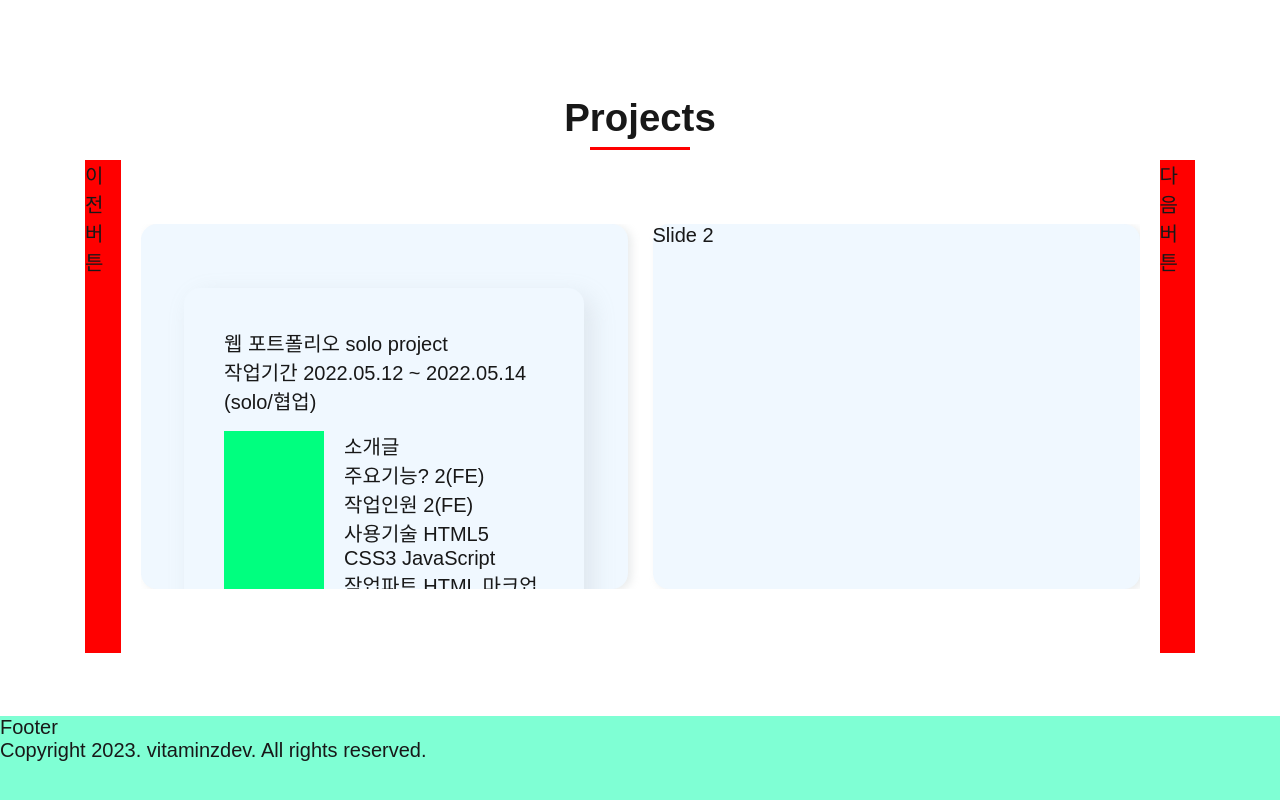
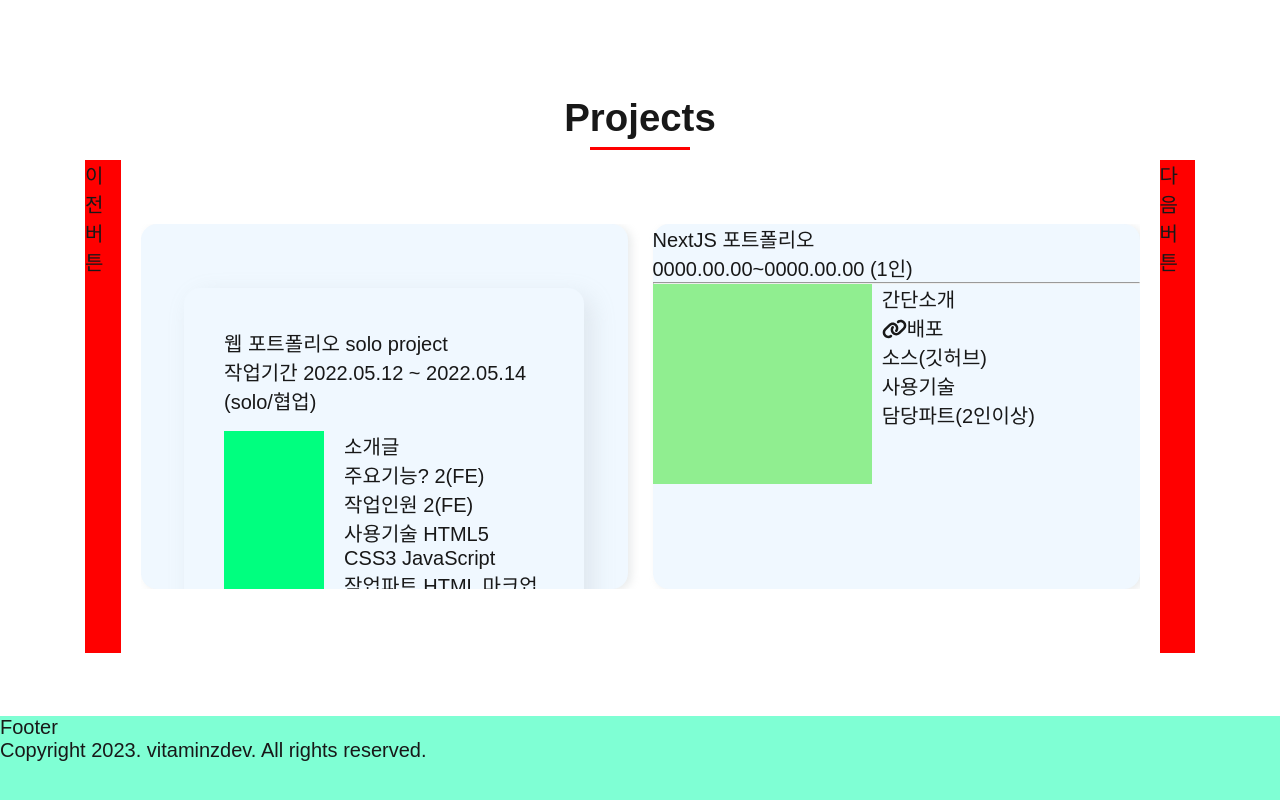
Before and after one commit to vitaZ-dev/portfolio, a Next.js app: page / in a window 1280 px wide. Shown: the part 2164-2964 px from the top of the page. Built offline with nearby package versions, Linux system fonts and the light colour scheme; a web font is replaced by a local one.

Commit message:
feat: 프로젝트 파트에 넣을 내용 정리

```diff
--- a/components/projects/Swipertest.tsx
+++ b/components/projects/Swipertest.tsx
@@ -3,15 +3,14 @@ import 'swiper/css';
 import 'swiper/css/navigation';
 // import required modules
 import { Navigation } from 'swiper/modules';
-
+import { FontAwesomeIcon } from '@fortawesome/react-fontawesome';
+import { faLink } from '@fortawesome/free-solid-svg-icons';
 
 const SwiperTest = () => {
   return (
     <>
       <>
-      <div className="swiper-prev-btn">
-        이전버튼
-      </div>
+        <div className="swiper-prev-btn">이전버튼</div>
         <Swiper
           id="item-swiper"
           navigation={{
@@ -24,14 +23,15 @@ const SwiperTest = () => {
           slidesPerGroup={1}
           spaceBetween={25}
           breakpoints={{
-          826: {
+            968: {
               slidesPerView: 2,
             },
             // 1024px 이상일 때
-          1024: {
+            1180: {
               slidesPerView: 2,
             },
-        }}>
+          }}
+        >
           <SwiperSlide>
             <div className="project-item">
               <div className="item-title">
@@ -52,7 +52,29 @@ const SwiperTest = () => {
               </div>
             </div>
           </SwiperSlide>
-        <SwiperSlide>Slide 2</SwiperSlide>
+          <SwiperSlide>
+            <div>NextJS 포트폴리오</div>
+            <div>0000.00.00~0000.00.00 (1인)</div>
+            <hr />
+            <div style={{ display: 'flex' }}>
+              <div
+                className="thumb"
+                style={{ width: '45%', minWidth: 186, height: 200, marginRight: 10, backgroundColor: 'lightgreen' }}
+              ></div>
+              <div>
+                <ul>
+                  <li>간단소개</li>
+                  <li>
+                    <FontAwesomeIcon icon={faLink} />
+                    배포
+                  </li>
+                  <li>소스(깃허브)</li>
+                  <li>사용기술</li>
+                  <li>담당파트(2인이상)</li>
+                </ul>
+              </div>
+            </div>
+          </SwiperSlide>
           <SwiperSlide>Slide 3</SwiperSlide>
           <SwiperSlide>Slide 4</SwiperSlide>
           <SwiperSlide>Slide 5</SwiperSlide>
@@ -61,9 +83,7 @@ const SwiperTest = () => {
           <SwiperSlide>Slide 8</SwiperSlide>
           <SwiperSlide>Slide 9</SwiperSlide>
         </Swiper>
-      <div className="swiper-next-btn">
-        다음버튼
-      </div>
+        <div className="swiper-next-btn">다음버튼</div>
       </>
     </>
   );
```
Lines whose indentation alone changed are shown as unchanged.
